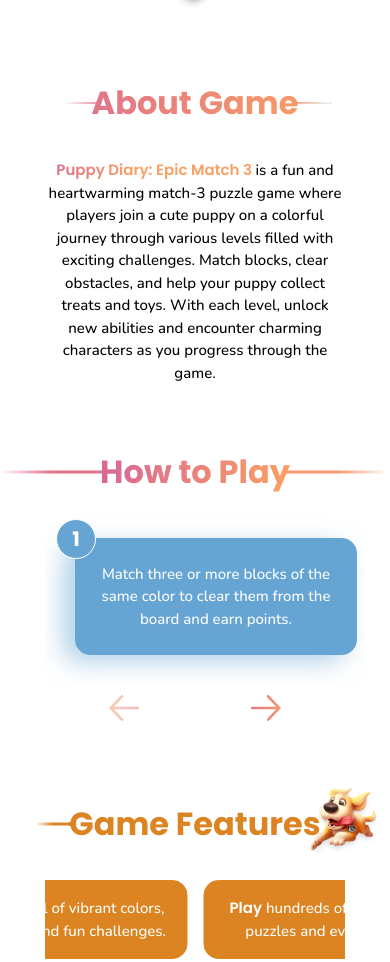
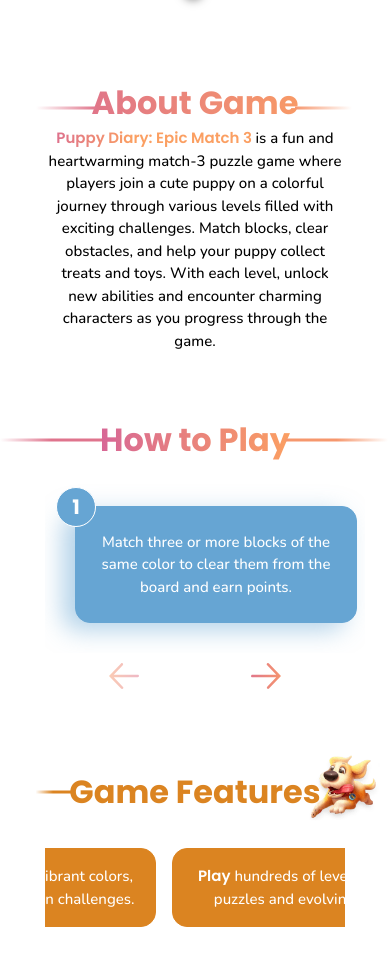
Before and after one commit to vitayusko/Puppy-Diary-Epic-Match-3, a website built with Vite: page src/index.html in a window 390 px wide. Shown: the part 919-1881 px from the top of the page. Built offline with nearby package versions, Linux system fonts and the light colour scheme.

Commit message:
vectors and header update

```diff
--- a/src/css/about.css
+++ b/src/css/about.css
@@ -6,7 +6,8 @@
   font-weight: 500;
   line-height: 150%;
   margin-bottom: 64px;
-  span {
+}
+.paragraph-span {
   background: linear-gradient(90deg, #dd708d -0.7%, #fb9f62 37.88%);
   background-clip: text;
   -webkit-background-clip: text;
@@ -19,8 +20,6 @@
   font-weight: 600;
   line-height: 150%; /* 22.5px */
 }
-}
-
 .about-title-wrapper {
   position: relative;
   margin-bottom: 32px;
@@ -33,29 +32,23 @@
   img {
     position: absolute;
   }
-  span {
+  .word-span {
     display: none;
   }
 }
 .about-vector-mobile-left {
   position: absolute;
-  top: 50%;
-  left: 12%;
-  transform: translate(-50%, -50%);
-  width: 35px;
-  z-index: -1;
+  top: 10%;
+  left: -3%;
 }
 .about-vector-mobile-right {
   position: absolute;
-  top: 50%;
-  right: -1%;
-  transform: translate(-50%, -50%);
-  width: 35px;
-  z-index: -1;
+  top: 10%;
+  right: -3%;
 }
 .about-vector-dt-left {
   position: absolute;
-  top: 50%;
+  top: 15%;
   left: 16%;
   transform: translate(-50%, -50%);
   width: 418px;
@@ -63,7 +56,7 @@
 }
 .about-vector-dt-right {
   position: absolute;
-  top: 50%;
+  top: 15%;
   right: -20%;
   transform: translate(-50%, -50%);
   width: 418px;
@@ -107,13 +100,16 @@
     img {
       position: absolute;
     }
-    span {
+    .word-span {
       display: contents;
       font-size: 48px;
       font-weight: 700;
     }
   }
 
+  .paragraph-span {
+    font-size: 24px;
+  }
   .about-vector-dt-right {
     display: block;
     position: absolute;
--- a/src/css/header.css
+++ b/src/css/header.css
@@ -6,6 +6,16 @@
   background-color: #fff;
   width: 100%;
   position: relative;
+}
+
+.header.fixed {
+  position: fixed;
+  top: 0;
+  margin-right: auto;
+  background-color: #fff;
+  z-index: 100;
+  left: 50%;
+  transform: translateX(-50%);
 }
 
 .header-container {
@@ -257,6 +267,7 @@
     font-weight: 400;
     line-height: normal;
     text-transform: uppercase;
+    z-index: 8;
   }
 
   .google-icon {
--- a/src/main.js
+++ b/src/main.js
@@ -52,3 +52,16 @@
     '_blank'
   );
 };
+
+// fixed header
+document.addEventListener('DOMContentLoaded', () => {
+  const header = document.querySelector('.header');
+
+  window.addEventListener('scroll', () => {
+    if (window.scrollY > 0) {
+      header.classList.add('fixed');
+    } else {
+      header.classList.remove('fixed');
+    }
+  });
+});
--- a/src/partials/about.html
+++ b/src/partials/about.html
@@ -13,19 +13,37 @@
         class="about-vector-dt-right"
       />
 
-      <img
+      <svg xmlns="http://www.w3.org/2000/svg" class="about-vector-mobile-left" width="62" height="4" viewBox="0 0 62 4" fill="none">
+  <path d="M60 3.5C60.8284 3.5 61.5 2.82843 61.5 2C61.5 1.17157 60.8284 0.5 60 0.5L60 3.5ZM7.67821e-10 3.5L60 3.5L60 0.5L-7.67821e-10 0.5L7.67821e-10 3.5Z" fill="url(#paint0_linear_2210_467)"/>
+  <defs>
+    <linearGradient id="paint0_linear_2210_467" x1="2.5594e-10" y1="2.5" x2="60" y2="2.5" gradientUnits="userSpaceOnUse">
+      <stop stop-color="white"/>
+      <stop offset="1" stop-color="#E0768C"/>
+    </linearGradient>
+  </defs>
+</svg>
+      <!-- <img
         src="img/vectors/mobile-vector-rose-left.svg"
         alt="vector"
         class="about-vector-mobile-left"
-      />
-      <img
+      /> -->
+      <!-- <img
         src="img/vectors/mobile-vector-rose-right.svg"
         alt="vector"
         class="about-vector-mobile-right"
       />
-    </div>
+    </div> -->
+    <svg xmlns="http://www.w3.org/2000/svg" class="about-vector-mobile-right" width="59" height="4" viewBox="0 0 59 4" fill="none">
+  <path d="M57 3.5C57.8284 3.5 58.5 2.82843 58.5 2C58.5 1.17157 57.8284 0.5 57 0.5L57 3.5ZM1.38746e-09 3.5L57 3.5L57 0.5L-1.38746e-09 0.5L1.38746e-09 3.5Z" fill="url(#paint0_linear_2210_468)"/>
+  <defs>
+    <linearGradient id="paint0_linear_2210_468" x1="4.62486e-10" y1="2.5" x2="57" y2="2.5" gradientUnits="userSpaceOnUse">
+      <stop stop-color="#F6976E"/>
+      <stop offset="1" stop-color="white"/>
+    </linearGradient>
+  </defs>
+</svg>
     <p>
-      <span> Puppy Diary: Epic Match 3 </span>is a fun and heartwarming match-3
+      <span class="paragraph-span"> Puppy Diary: Epic Match 3 </span>is a fun and heartwarming match-3
       puzzle game where players join a cute puppy on a colorful journey through
       various levels filled with exciting challenges. Match blocks, clear
       obstacles, and help your puppy collect treats and toys. With each level,
--- a/src/partials/features.html
+++ b/src/partials/features.html
@@ -19,12 +19,37 @@
         alt="vector"
         class="features-vector-dt-right"
       />
-
-      <img
+      <svg
+        xmlns="http://www.w3.org/2000/svg"
+        width="37"
+        height="4"
+        class="features-vector-mobile-left"
+        viewBox="0 0 37 4"
+        fill="none"
+      >
+        <path
+          d="M35 3.5C35.8284 3.5 36.5 2.82843 36.5 2C36.5 1.17157 35.8284 0.5 35 0.5V3.5ZM0 3.5H35V0.5H0V3.5Z"
+          fill="url(#paint0_linear_2210_503)"
+        />
+        <defs>
+          <linearGradient
+            id="paint0_linear_2210_503"
+            x1="0"
+            y1="2.5"
+            x2="35"
+            y2="2.5"
+            gradientUnits="userSpaceOnUse"
+          >
+            <stop stop-color="white" />
+            <stop offset="0.5" stop-color="#DB8421" />
+          </linearGradient>
+        </defs>
+      </svg>
+      <!-- <img
         src="img/vectors/mobile-vector-orange-left.svg"
         alt="vector"
         class="features-vector-mobile-left"
-      />
+      /> -->
     </div>
     <div class="features-list-wrapper">
       <div class="white-gradient-left"></div>
```
Lines whose indentation alone changed are shown as unchanged.
